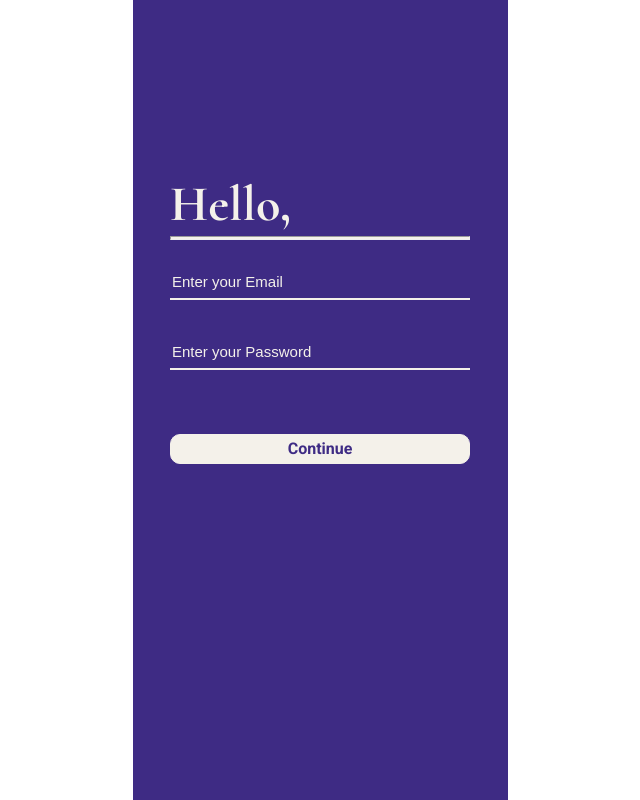
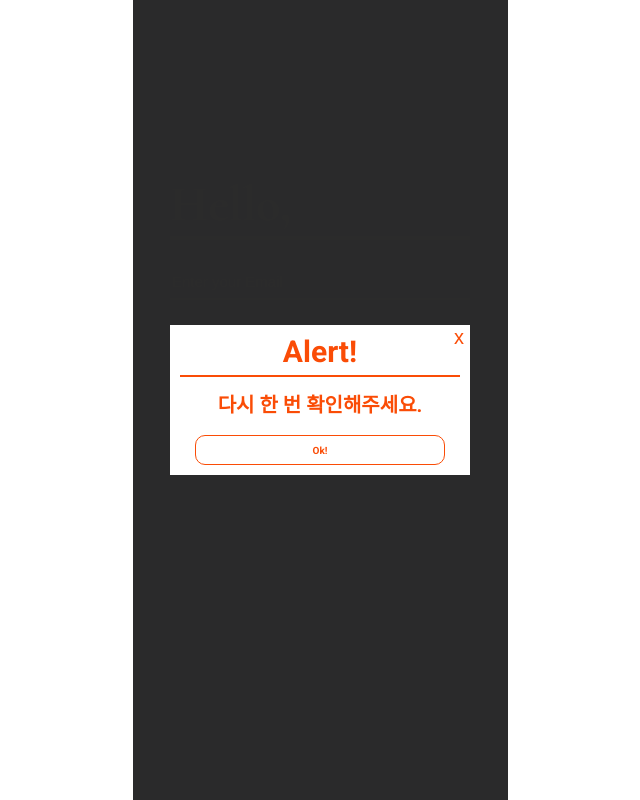
Before and after one commit to mokyoungg/titan_frontend, a React (Create React App) app: page /login in a window 1280 px wide. Both pictures are taken after a click on the button "Continue". Shown: the whole page, without its empty margins (320-960 px from the left). Built offline with nearby package versions, Linux system fonts and the light colour scheme.

Commit message:
[ADD] 모달 기능 구현
- createPortal을 활용한 모달 기능 구현
- 모달을 위한 ModalTemplate, AlertModal 컴포넌트 작성
- 회원가입, 로그인에서 input 창에 정보가 없을 경우, 모달창 활성화
- 모달창 활성화를 위한 modalSlice 코드 작성

```diff
--- a/public/index.html
+++ b/public/index.html
@@ -34,6 +34,7 @@
   <body>
     <noscript>You need to enable JavaScript to run this app.</noscript>
     <div id="root"></div>
+    <div id='modal'></div>
     <!--
       This HTML file is a template.
       If you open it directly in the browser, you will see an empty page.
--- a/src/app/store.ts
+++ b/src/app/store.ts
@@ -1,9 +1,11 @@
 import { configureStore } from '@reduxjs/toolkit';
 import userInfoReducer from '../features/form/userInfoSlice';
+import modalReducer from '../features/modal/modalSlice';
 
 export const store = configureStore({
   reducer: {
     userInfo: userInfoReducer,
+    showModal: modalReducer,
   },
 });
 
@@ -11,3 +13,33 @@ export const store = configureStore({
 export type RootState = ReturnType<typeof store.getState>;
 // Inferred type: {posts: PostsState, comments: CommentsState, users: UsersState}
 export type AppDispatch = typeof store.dispatch;
+
+// redux store reset(초기화)를 위한 코드
+
+// import {
+//   configureStore,
+//   combineReducers,
+//   Reducer,
+//   AnyAction,
+// } from '@reduxjs/toolkit';
+
+// const combinedReducer = combineReducers({
+//   userInfo: userInfoReducer,
+//   showModal: modalReducer,
+
+// });
+
+// export type RootState = ReturnType<typeof combinedReducer>;
+
+// const rootReducer: Reducer = (state: RootState, action: AnyAction) => {
+//   if (action.type === "userInfo/reset") {
+//     // eslint-disable-next-line prettier/prettier
+//     state = {} as RootState;
+//   }
+//   return combinedReducer(state, action);
+// };
+
+// export const store = configureStore({
+//   reducer: rootReducer,
+
+// });
--- a/src/components/Login.tsx
+++ b/src/components/Login.tsx
@@ -1,20 +1,15 @@
-import React, { useEffect } from 'react';
+import React, { useEffect, useState } from 'react';
 import './Login.scss';
+import AlertModal from './alert/AlertModal';
 
 import { useAppSelector, useAppDispatch } from '../app/hooks';
 import { makeUserInfo } from '../features/form/userInfoSlice';
+import { handleModal } from '../features/modal/modalSlice';
 
 const Login: React.FC = () => {
   const userInfo = useAppSelector((state) => state.userInfo.info);
   const errMessage = useAppSelector((state) => state.userInfo.error);
   const dispatch = useAppDispatch();
-
-  useEffect(() => {
-    window.addEventListener('popstate', (event) => {
-      alert('모든 데이터가 삭제됩니다.');
-      window.location.reload();
-    });
-  }, []);
 
   const handleSubmit = () => {
     let value = false;
@@ -50,7 +45,7 @@ const Login: React.FC = () => {
     if (value && !error) {
       console.log(userInfo);
     } else {
-      alert('다시 한번 확인해주세요');
+      dispatch(handleModal({ show: true, type: 'alert' }));
     }
   };
 
@@ -98,8 +93,20 @@ const Login: React.FC = () => {
           Continue
         </button>
       </div>
+      <AlertModal />
     </div>
   );
 };
 
 export default Login;
+
+// 뒤로가기 버튼 클릭시, 새로고침을 위한 코드
+// useEffect(() => {
+//   history.pushState(null, document.title, location.href);
+//   window.addEventListener('popstate', (event) => {
+//     // alert('모든 데이터가 삭제됩니다.');
+//     dispatch(handleModal({ show: true, type: 'confirm' }));
+//     // window.location.reload();  //브라우저 새로고침(강제)
+//     //history.pushState(null, document.title, location.href);
+//   });
+// }, []);
--- a/src/components/SignUp.tsx
+++ b/src/components/SignUp.tsx
@@ -1,20 +1,15 @@
-import React, { useEffect, useState } from 'react';
+import React from 'react';
 import './SignUp.scss';
+import AlertModal from './alert/AlertModal';
 
 import { useAppSelector, useAppDispatch } from '../app/hooks';
 import { makeUserInfo } from '../features/form/userInfoSlice';
+import { handleModal } from '../features/modal/modalSlice';
 
 const SignUp: React.FC = () => {
   const userInfo = useAppSelector((state) => state.userInfo.info);
   const errMessage = useAppSelector((state) => state.userInfo.error);
   const dispatch = useAppDispatch();
-
-  useEffect(() => {
-    window.addEventListener('popstate', (event) => {
-      alert('모든 데이터가 삭제됩니다.');
-      window.location.reload();
-    });
-  }, []);
 
   const handleSubmit = () => {
     let value = false;
@@ -45,7 +40,8 @@ const SignUp: React.FC = () => {
     if (value && !error) {
       console.log(userInfo);
     } else {
-      alert('다시 한번 확인해주세요');
+      // alert('다시 한번 확인해주세요');
+      dispatch(handleModal({ show: true, type: 'alert' }));
     }
   };
 
@@ -112,8 +108,20 @@ const SignUp: React.FC = () => {
           Continue
         </button>
       </div>
+      <AlertModal />
     </div>
   );
 };
 
 export default SignUp;
+
+// 뒤로가기 버튼 클릭시, 페이지 새로고침을 위한 코드
+// useEffect(() => {
+//   history.pushState(null, document.title, location.href);
+//   window.addEventListener('popstate', (event) => {
+//     // alert('모든 데이터가 삭제됩니다.');
+//     dispatch(handleModal({ show: true, type: 'confirm' }));
+//     // window.location.reload();
+//     //history.pushState(null, document.title, location.href);
+//   });
+// }, []);
--- /dev/null
+++ b/src/components/alert/AlertModal.scss
@@ -0,0 +1,105 @@
+@import "../../styles/reset.scss";
+@import "../../styles/mixins";
+
+.alert_wrap {
+    width: 100%;
+    height: 100%;
+    display: flex;
+    align-items: center;
+    justify-content: center;
+    .alert_message_wrap {
+        width: 300px;
+        height: 150px;
+        background-color: #fff;
+        position: relative;
+    }
+    .modal_off_btn{
+        position: absolute;
+        top:0;
+        right:0;
+        border:none;
+        background: transparent;
+        color: #fa4c06;
+        font-size: 20px;
+        cursor: pointer;
+    }
+    .alert_header_container {
+        //border: 1px solid red;
+        width: 100%;
+        height: 60px;
+        display: flex;
+        flex-direction: column;
+        justify-content: flex-end;
+        .alert_header {
+            font-size: 30px;
+            color:#FA4C06;
+            //font-family: 'Cormorant', serif;
+            font-family: 'Roboto', sans-serif;
+            font-weight: bold;
+            text-align: center;
+        }
+        hr {
+            width: 280px;
+            height: 2px;
+            background: #FA4C06;
+            border: none;
+        }
+    }
+    .alert_message_container {
+        width: 100%;
+        height: 90px;
+        display: flex;
+        flex-direction: column;
+        align-items: center;
+        justify-content: space-around;
+        p {
+            color: #FA4C06;
+            font-family: 'Roboto', sans-serif;
+            font-weight: bold;
+            font-size: 20px;
+            text-align: center;
+        }
+        .alert_btn {
+            width: 250px;
+            height: 30px;
+            background: transparent;
+            border:  1px solid #fa4c06;;
+            color: #FA4C06;
+            font-family: 'Roboto', sans-serif;
+            font-weight: bold;
+            font-size: 10px;
+            border-radius: 10px;
+            transition: 0.4s;
+            cursor: pointer;
+            &:hover {
+                background: #FA4C06;
+                color: #fff;
+            }
+        }
+        .confirm_btn_container {
+            width: 250px;
+            height: 40px;
+            display: flex;
+            align-items: center;
+            justify-content: space-around;
+            .confirm_btn {
+                width: 100px;
+                height: 25px;
+                background: transparent;
+                border:  1px solid #fa4c06;;
+                color: #FA4C06;
+                font-family: 'Roboto', sans-serif;
+                font-weight: bold;
+                font-size: 10px;
+                border-radius: 10px;
+                transition: 0.4s;
+                cursor: pointer;
+                &:hover {
+                    background: #FA4C06;
+                    color: #fff;
+                }
+            }
+        }
+
+    }
+}
--- /dev/null
+++ b/src/components/alert/AlertModal.tsx
@@ -0,0 +1,75 @@
+import React from 'react';
+import './AlertModal.scss';
+import ModalTemplate from '../modal/ModalTemplate';
+
+import { useAppSelector, useAppDispatch } from '../../app/hooks';
+import { handleModal } from '../../features/modal/modalSlice';
+
+const Alert: React.FC = () => {
+  const modalType = useAppSelector((state) => state.showModal.type);
+  const dispatch = useAppDispatch();
+
+  const handleRefresh = () => {
+    history.go(-1);
+    //console.log(history);
+    //window.location.reload();
+    //location.href = document.referrer;
+    //dispatch(handleModal({ show: false, type: '' }));
+  };
+
+  const renderAlert = () => {
+    return (
+      <div className="alert_message_container">
+        <p>다시 한 번 확인해주세요.</p>
+        <button
+          className="alert_btn"
+          onClick={() => dispatch(handleModal({ show: false, type: '' }))}
+        >
+          Ok!
+        </button>
+      </div>
+    );
+  };
+
+  const renderConfirm = () => {
+    return (
+      <div className="alert_message_container">
+        <p>모든 정보가 삭제 됩니다.</p>
+        <div className="confirm_btn_container">
+          <button className="confirm_btn" onClick={() => handleRefresh()}>
+            Ok!
+          </button>
+          <button
+            className="confirm_btn"
+            onClick={() => dispatch(handleModal({ show: false, type: '' }))}
+          >
+            No!
+          </button>
+        </div>
+      </div>
+    );
+  };
+
+  return (
+    <ModalTemplate>
+      <div className="alert_wrap">
+        <div className="alert_message_wrap">
+          <button
+            className="modal_off_btn"
+            onClick={() => dispatch(handleModal({ show: false, type: '' }))}
+          >
+            x
+          </button>
+          <div className="alert_header_container">
+            <h1 className="alert_header">Alert!</h1>
+            <hr></hr>
+          </div>
+          {modalType === 'alert' && renderAlert()}
+          {modalType === 'confirm' && renderConfirm()}
+        </div>
+      </div>
+    </ModalTemplate>
+  );
+};
+
+export default Alert;
--- /dev/null
+++ b/src/components/modal/ModalTemplate.scss
@@ -0,0 +1,25 @@
+@import "../../styles/reset.scss";
+
+.modal_wrap {
+    width: 375px;
+    height: 100vh;
+    position: fixed;
+    top:0;
+    left:0;
+    right:0;
+    margin: 0 auto;
+    z-index: 2;
+    ::after {
+        width: 375px;
+        height: 100vh;
+        content: '';
+        z-index: -2;
+        opacity: 0.4;
+        position: fixed;
+        top:0;
+        left:0;
+        right:0;
+        margin: 0 auto;
+        background-color:#2c2c2c;
+    }
+}
--- /dev/null
+++ b/src/components/modal/ModalTemplate.tsx
@@ -0,0 +1,26 @@
+import React from 'react';
+import ReactDOM from 'react-dom';
+import './ModalTemplate.scss';
+
+import { useAppSelector, useAppDispatch } from "../../app/hooks"
+import { handleModal } from "../../features/modal/modalSlice"
+
+// eslint-disable-next-line prettier/prettier
+const modalPortal = document.querySelector('#modal')!
+
+const ModalTemplate: React.FC = ({ children }) => {
+  const showModal = useAppSelector((state) => state.showModal.show);
+  const dispatch = useAppDispatch();
+
+
+  if(!showModal){
+    return null
+  } else {
+  return ReactDOM.createPortal(
+    <div className='modal_wrap' >{children}</div>,
+    modalPortal
+  )
+  }
+};
+
+export default ModalTemplate;
--- a/src/features/form/userInfoSlice.ts
+++ b/src/features/form/userInfoSlice.ts
@@ -39,6 +39,12 @@ export const userInfoSlice = createSlice({
 
       state.error = errorMessage;
     },
+    // redux store 초기화(reset)를 위한 코드
+    // reset: (state) => {
+    //   // From here we can take action only at this "counter" state
+    //   // But, as we have taken care of this particular "logout" action
+    //   // in rootReducer, we can use it to CLEAR the complete Redux Store's state
+    // },
   },
 });
 
--- /dev/null
+++ b/src/features/modal/modalSlice.ts
@@ -0,0 +1,29 @@
+import { createSlice, PayloadAction } from '@reduxjs/toolkit';
+import type { RootState } from '../../app/store';
+
+interface modalState {
+  show: boolean;
+  type: string;
+}
+
+const initialState: modalState = {
+  show: false,
+  type: '',
+};
+
+export const modalSlice = createSlice({
+  name: 'showModal',
+  initialState,
+  reducers: {
+    handleModal: (state, action: PayloadAction<modalState>) => {
+      state.show = action.payload.show;
+      state.type = action.payload.type;
+    },
+  },
+});
+
+export const { handleModal } = modalSlice.actions;
+
+export const selectModal = (state: RootState) => state.showModal;
+
+export default modalSlice.reducer;
```
